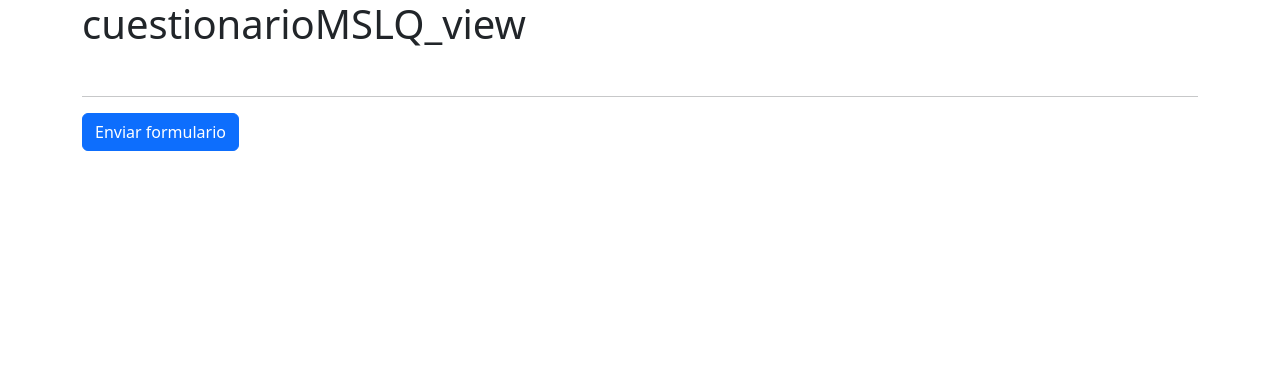
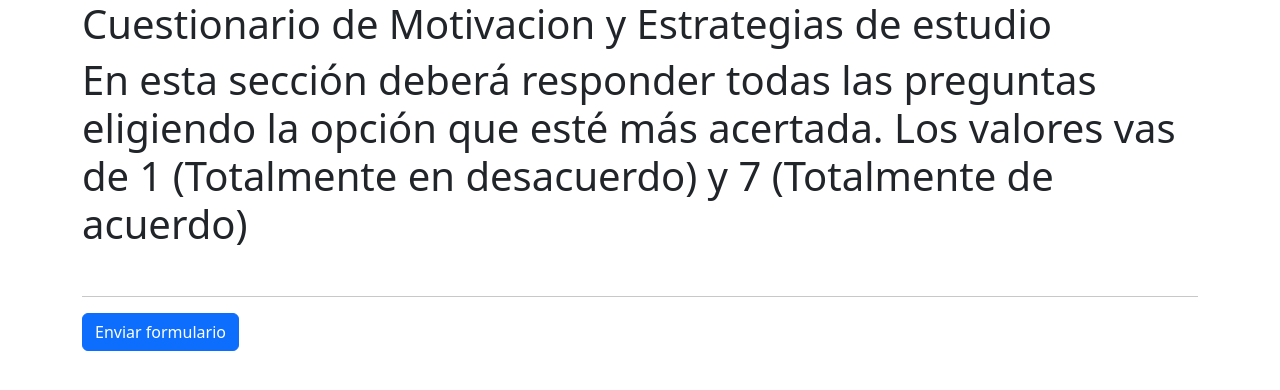
Before and after one commit to GabrielAmigoSaavedra/proyectoTitulo, a CodeIgniter app: page /proyecto5/index.php/cuestionariomslq_controller/index in a window 1280 px wide. Shown: the top 390 px of the page. Run offline with CodeIgniter, Linux system fonts and the light colour scheme; data that the repository does not hold is empty.

Commit message:
Update cuestionarioMSLQ_view.php

```diff
--- a/application/views/cuestionarioMSLQ_view.php
+++ b/application/views/cuestionarioMSLQ_view.php
@@ -11,7 +11,8 @@
 
     <div class="container">
 
-    <h1>cuestionarioMSLQ_view</h1>
+    <h1>Cuestionario de Motivacion y Estrategias de estudio</h1>
+    <h1>En esta sección deberá responder todas las preguntas eligiendo la opción que esté más acertada. Los valores vas de 1 (Totalmente en desacuerdo) y 7 (Totalmente de acuerdo) </h1>
 
 <br />
 <hr />
```
